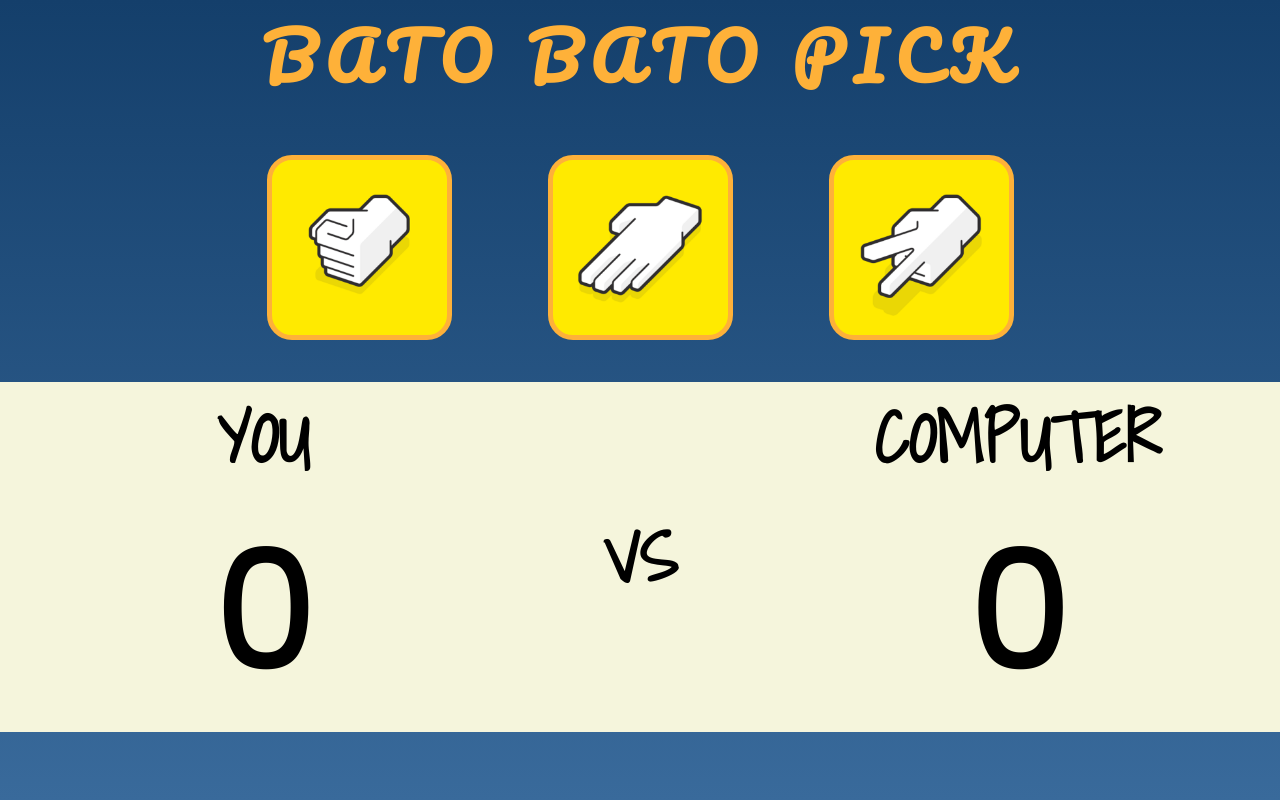
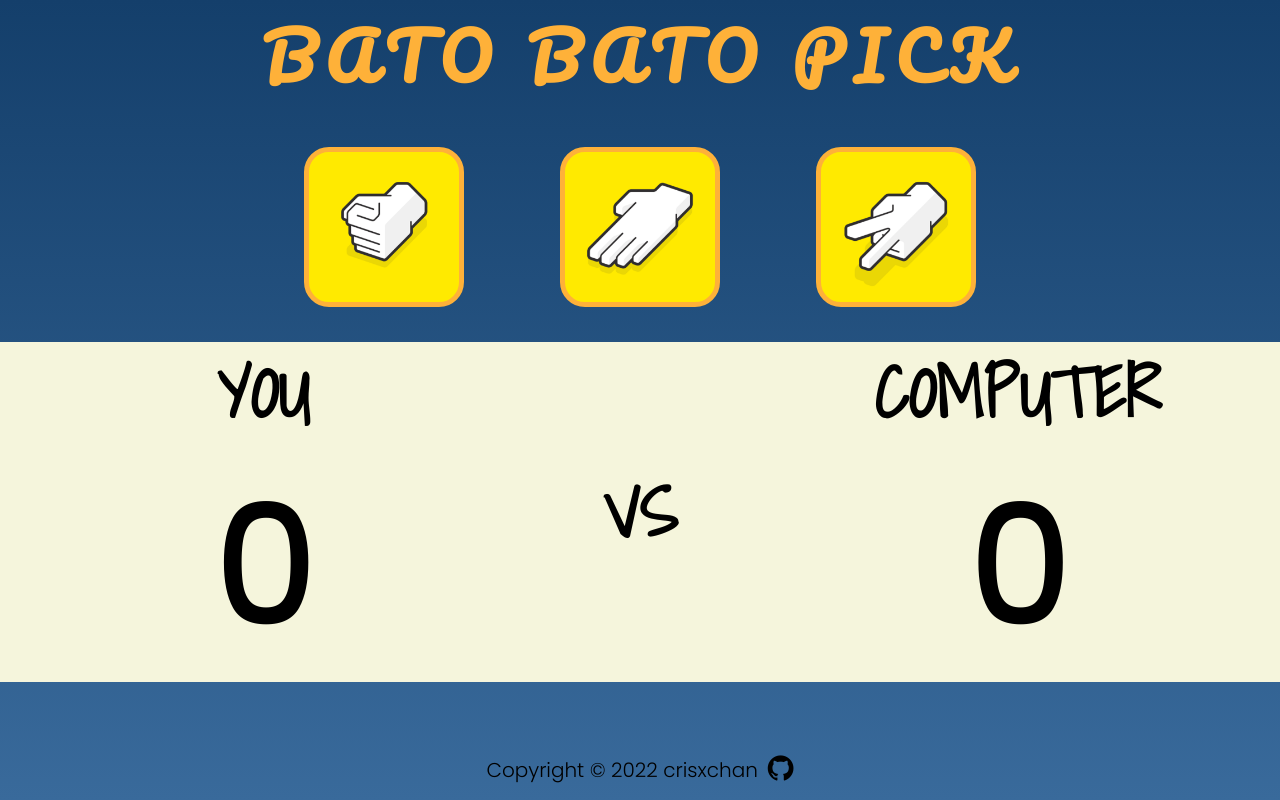
Before and after one commit to crisxchan/bato-bato-pick, a plain HTML site: page index.html in a window 1280 px wide. Drawn offline with Linux system fonts and the light colour scheme.

Commit message:
Add footer

```diff
--- a/index.html
+++ b/index.html
@@ -4,11 +4,11 @@
     <meta charset="UTF-8">
     <meta http-equiv="X-UA-Compatible" content="IE=edge">
     <meta name="viewport" content="width=device-width, initial-scale=1.0">
+    <link rel="icon" href="https://emojipedia-us.s3.dualstack.us-west-1.amazonaws.com/thumbs/160/apple/118/ok-hand-sign_1f44c.png">
+    <link rel="stylesheet" href="https://cdnjs.cloudflare.com/ajax/libs/font-awesome/4.7.0/css/font-awesome.min.css">
+    <link rel="stylesheet" href="https://fonts.googleapis.com/css2?family=Pacifico&family=Poppins:wght@300&family=Shadows+Into+Light&display=swap" rel="stylesheet">
     <title>Bato Bato Pick</title>
-
-    <link rel="icon" href="https://emojipedia-us.s3.dualstack.us-west-1.amazonaws.com/thumbs/160/apple/118/ok-hand-sign_1f44c.png">
     <link rel="stylesheet" href="styles.css">
-    <link rel="stylesheet" href="https://fonts.googleapis.com/css2?family=Pacifico&family=Poppins:wght@300&family=Shadows+Into+Light&display=swap" rel="stylesheet">
 </head>
 <body>
     <script type="text/javascript" src="index.js" defer></script>
@@ -45,6 +45,11 @@
     </div>
     <div id="start-battle"></div>
     <div id="game-over"></div>
-
+    <div id="footer">
+        <p>Copyright © 2022 crisxchan</p>
+        <a href="https://github.com/crisxchan " target="_blank">
+            <i class="fa fa-github ghlogo" aria-hidden="true"></i>
+        </a>
+    </div>
 </body>
 </html>
--- a/styles.css
+++ b/styles.css
@@ -1,3 +1,8 @@
+*{
+    margin: 0;
+    padding: 0;
+}
+
 html{
     height: 100%;
 }
@@ -9,6 +14,9 @@ body{
     background-image: linear-gradient(to bottom, #143F6B, #396a9b);
     margin: 0;
     position: relative;
+    display: flex;
+    flex-direction: column;
+    justify-content: space-between;
 }
 
 img{
@@ -33,7 +41,7 @@ img{
 }
 
 #score-panel{
-    height: 350px;
+    height: 340px;
     display: flex;
     justify-content: center;
     align-items: center;
@@ -62,6 +70,7 @@ img{
 }
 
 #verdict-sheet{
+    margin: 20px;
     display: flex;
     justify-content: center;
     align-items: center;
@@ -76,15 +85,15 @@ img{
     justify-content: center;
     align-items: center;
     gap: 6em;
-    height: 270px;
+    height: 230px;
 }
 
 .choice-box{
     display: flex;
     justify-content: center;
     align-items: center;
-    height: 175px;
-    width: 175px;
+    height: 150px;
+    width: 150px;
     background-color: #FFEA00;
     border: 5px solid #FEB139;
     border-radius: 25px;
@@ -93,8 +102,8 @@ img{
 }
 
 .choice-box:hover{
-    height: 200px;
-    width: 200px;
+    height: 180px;
+    width: 180px;
 }
 
 .game-over{
@@ -134,3 +143,19 @@ img{
     letter-spacing: 10px;
     transition: .5s;
 }
+
+#footer{
+    font-family: 'Poppins';
+    width: 100vw;
+    height: 60px;
+    display: flex;
+    align-items: center;
+    justify-content: center;
+    gap: 10px;
+    font-size: 20px;
+}
+
+.ghlogo{
+    font-size: 30px;
+    color: black;
+}
```
